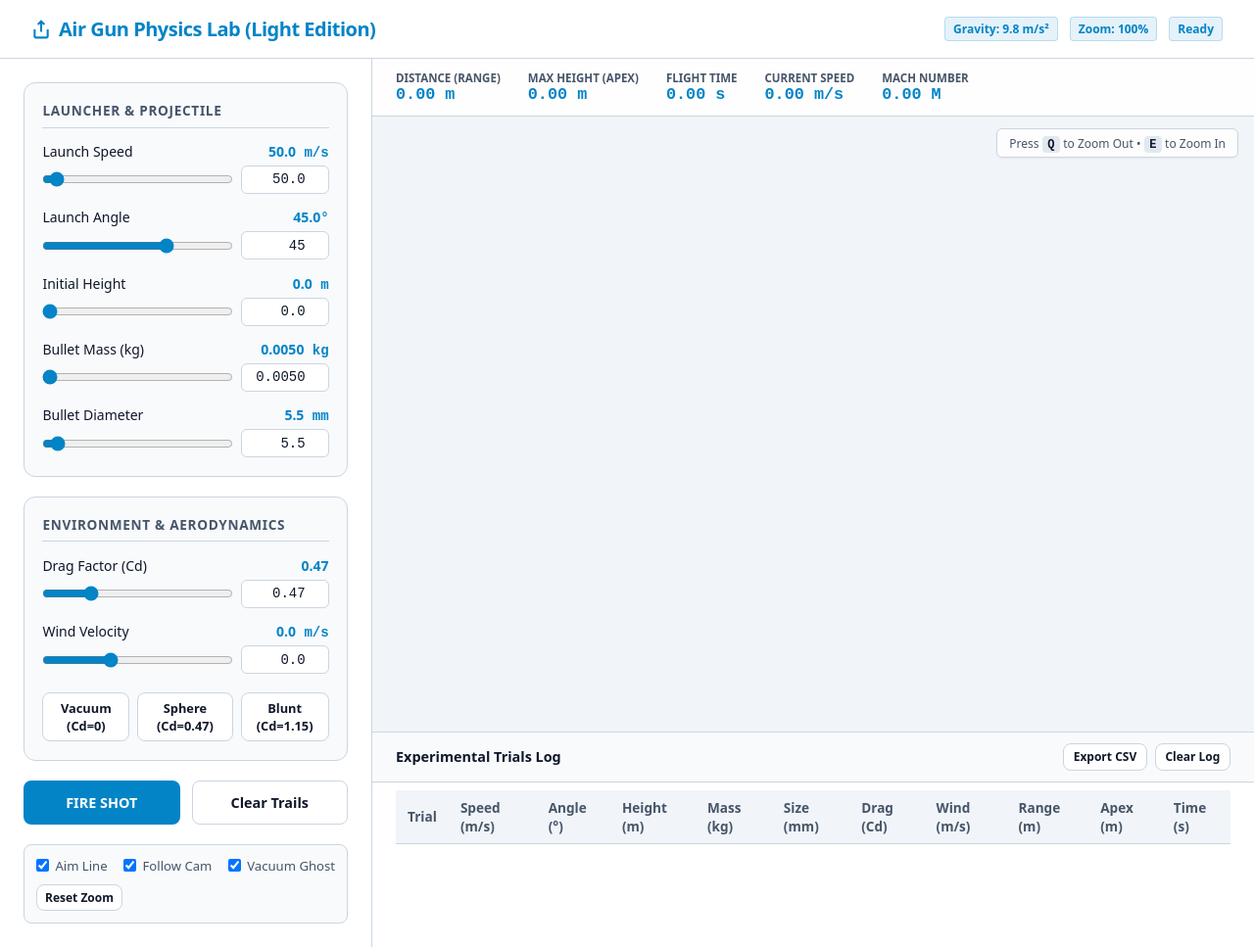
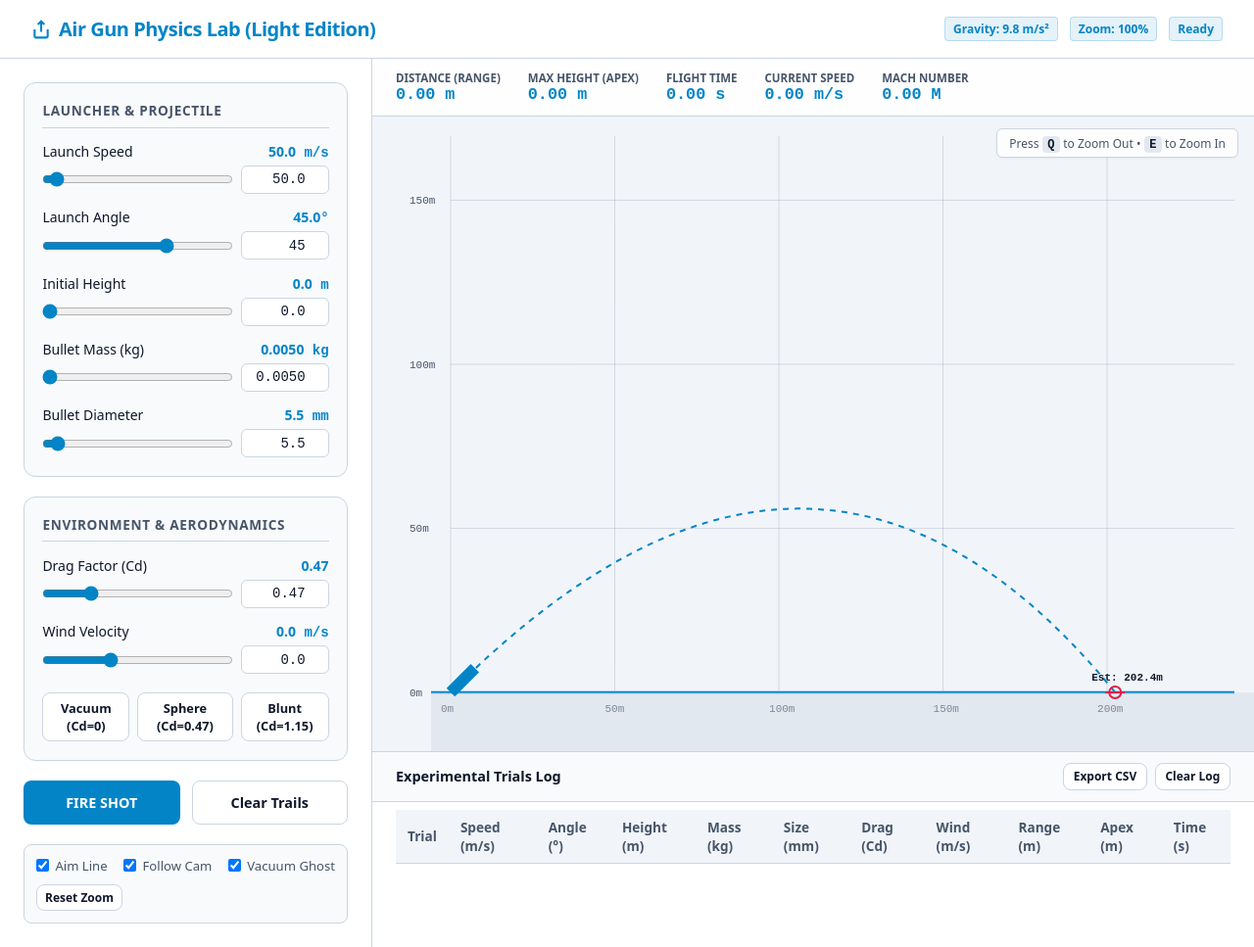
Before and after one commit to sheldon-yuen/Air-Gun-Physics, a plain HTML site: page index.html in a window 1280 px wide. Shown: the whole page at 98% size. Drawn offline with Linux system fonts and the light colour scheme.

Commit message:
Update index.html

```diff
--- a/index.html
+++ b/index.html
@@ -59,7 +59,7 @@
             display: grid;
             grid-template-columns: 380px 1fr;
             flex: 1;
-            min-height: calc(100vh - 65px);
+            height: calc(100vh - 65px);
         }
 
         @media (max-width: 1024px) {
@@ -189,7 +189,6 @@
             background: var(--canvas-bg);
             position: relative;
             flex: 1;
-            min-height: 450px;
             overflow: hidden;
         }
 
@@ -251,6 +250,7 @@
             color: var(--text-muted);
             pointer-events: none;
             box-shadow: 0 1px 2px rgba(0,0,0,0.05);
+            z-index: 5;
         }
 
         .zoom-hint kbd {
@@ -266,7 +266,7 @@
         .data-section {
             background: var(--panel-bg);
             border-top: 1px solid var(--panel-border);
-            height: 220px;
+            height: 200px;
             display: flex;
             flex-direction: column;
         }
@@ -580,7 +580,7 @@
             function resizeCanvas() {
                 const container = canvas.parentElement;
                 const width = container.clientWidth || 800;
-                const height = container.clientHeight || 400;
+                const height = container.clientHeight || 450;
                 const dpr = window.devicePixelRatio || 1;
                 canvas.width = width * dpr;
                 canvas.height = height * dpr;
@@ -595,7 +595,7 @@
 
                 const key = e.key.toLowerCase();
                 if (key === 'q') {
-                    userZoom = Math.max(0.1, userZoom * 0.85);
+                    userZoom = Math.max(0.05, userZoom * 0.85);
                     zoomBadge.textContent = `Zoom: ${Math.round(userZoom * 100)}%`;
                 } else if (key === 'e') {
                     userZoom = Math.min(10.0, userZoom * 1.18);
@@ -639,7 +639,7 @@
                 }
 
                 let steps = 0;
-                const maxSteps = 25000;
+                const maxSteps = 35000;
 
                 while (y >= 0 && steps < maxSteps) {
                     steps++;
@@ -662,7 +662,7 @@
                     let k2x = vx + 0.5*dt*l1x, l2x = a2.ax;
                     let k2y = vy + 0.5*dt*l1y, l2y = a2.ay;
 
-                    let a3 = getAccels(x + 0.5*dt*k2x, y + 0.5*dt*k2y, vx + 0.5*dt*l2x, vy + 0.5*dt*l3y);
+                    let a3 = getAccels(x + 0.5*dt*k2x, y + 0.5*dt*k2y, vx + 0.5*dt*l2x, vy + 0.5*dt*l2y);
                     let k3x = vx + 0.5*dt*l2x, l3x = a3.ax;
                     let k3y = vy + 0.5*dt*l2y, l3y = a3.ay;
 
@@ -713,7 +713,7 @@
                 const cd = parseFloat(dragInput.value) || 0;
                 const windV = parseFloat(windInput.value) || 0;
 
-                predictedPath = computeTrajectory(v0, angle, h0, mass, sizeMm, cd, windV, 0.025);
+                predictedPath = computeTrajectory(v0, angle, h0, mass, sizeMm, cd, windV, 0.03);
             }
 
             // Sync Inputs
@@ -852,9 +852,9 @@
             function animate() {
                 const container = canvas.parentElement;
                 const width = container.clientWidth || 800;
-                const height = container.clientHeight || 400;
+                const height = container.clientHeight || 450;
 
-                if (canvas.width === 0 || canvas.height === 0) {
+                if (canvas.width === 0 || canvas.height === 0 || canvas.width !== width * window.devicePixelRatio) {
                     resizeCanvas();
                 }
 
```
